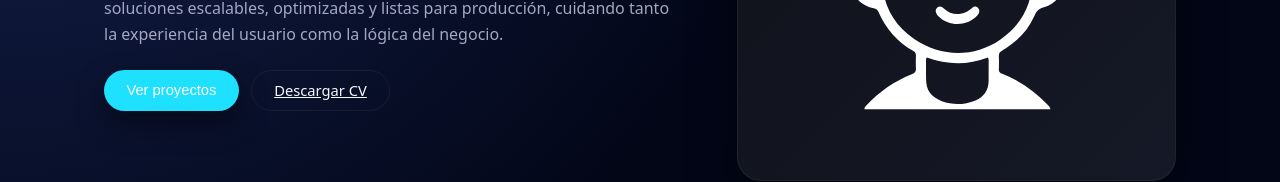
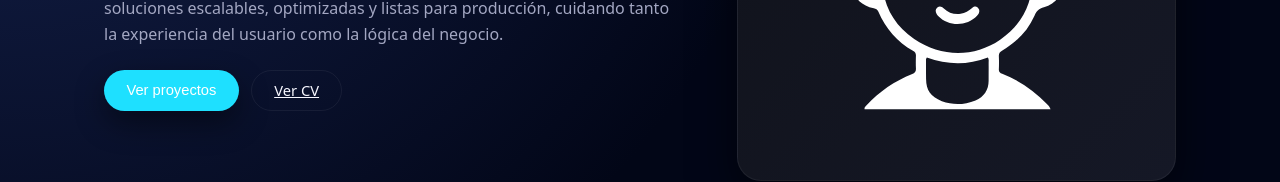
Before and after one commit to ArtthurAlarcon/portfolio, a React (Vite) app: page / in a window 1280 px wide. Shown: the part 380-562 px from the top of the page. Built offline with nearby package versions, Linux system fonts and the light colour scheme.

Commit message:
docs visualize document on prod

```diff
--- a/src/App.jsx
+++ b/src/App.jsx
@@ -98,11 +98,12 @@ function App() {
                 Ver proyectos
               </button>
               <a
+                href={`${import.meta.env.BASE_URL}files/CV---Luis-Arturo-Alarcon-Blanco-.pdf`}
+                target="_blank"
+                rel="noreferrer"
                 className="btn btn-outline"
-                href="/files/CV---Luis-Arturo-Alarcon-Blanco-.pdf"
-                download
               >
-                Descargar CV
+                Ver CV
               </a>
             </div>
           </div>
@@ -265,7 +266,9 @@ function App() {
               </ul>
 
               <h3 style={{ marginTop: 14 }}>Ubicación</h3>
-              <p className="muted">Querétaro y Ciudad de México · Presencial / Remoto / Híbrido</p>
+              <p className="muted">
+                Querétaro y Ciudad de México · Presencial / Remoto / Híbrido
+              </p>
             </div>
           </div>
         </section>
```
